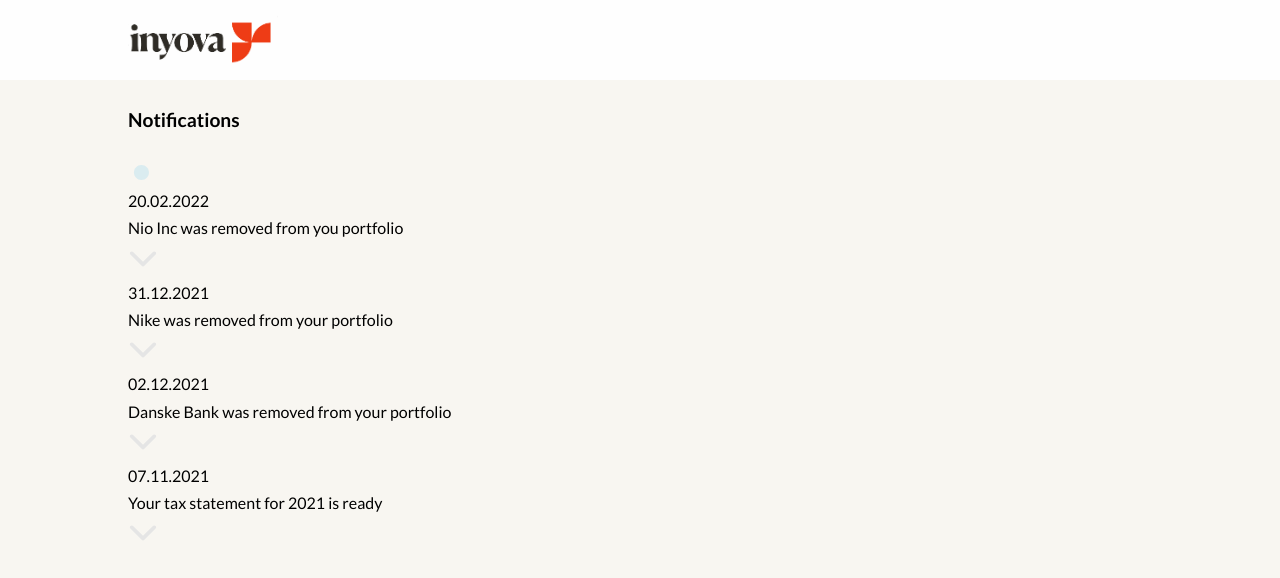
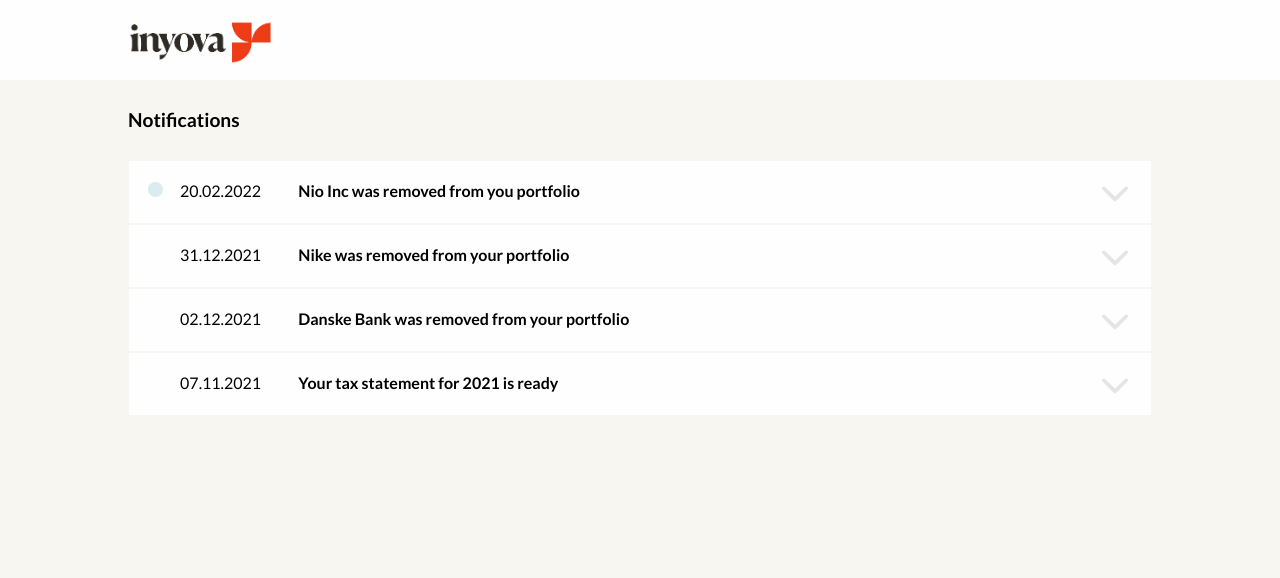
Before and after one commit to amstelmach/notification-center, a React (Create React App) app: page / in a window 1280 px wide. Shown: the top 578 px of the page. Built offline with nearby package versions, Linux system fonts and the light colour scheme.

Commit message:
add styles for NotificationItem component

```diff
--- a/src/notificationitem.css
+++ b/src/notificationitem.css
@@ -0,0 +1,49 @@
+.accordion__item {
+  height: max-content;
+  width: 80vw;
+  background-color: #fefefe;
+  display: grid;
+  border: 1px solid #f8f6f1;
+  cursor: pointer;
+}
+
+.accordion__status {
+  text-align: center;
+}
+
+.accordion__header {
+  display: grid;
+  grid-template-columns: 5% 10% 80% 10%;
+  margin: 1rem 0;
+}
+
+.accordion__title {
+  margin-left: 1rem;
+  font-weight: 600;
+}
+
+.accordion__chervon {
+  margin-right: 1rem;
+}
+
+.accordion__content {
+  display: grid;
+  grid-template-columns: 15% 85%;
+  border: 1px solid #f8f6f1;
+}
+
+button.button {
+  border: 2px solid #e5e5e5;
+  font-weight: 600;
+  text-transform: capitalize;
+  height: fit-content;
+  padding: 0.5rem 2rem;
+  margin: 2rem auto;
+  background-color: #fefefe;
+}
+
+.accordion__content--desc {
+  line-height: 1.2rem;
+  font-size: 1rem;
+  margin: 2rem 3.5rem 2rem 1rem;
+}
```
